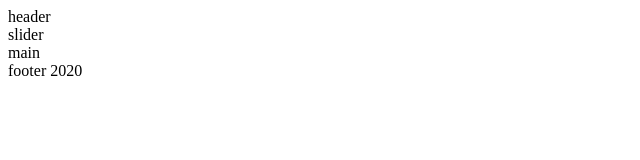
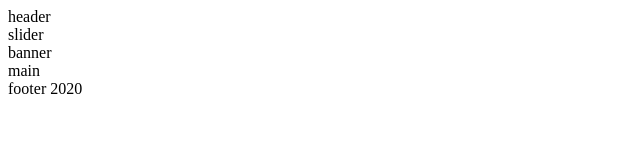
Before and after one commit to mhd-asd/1, a plain HTML site: page index.html in a window 1280 px wide. Shown: the whole page, without its empty margins (0-640 px from the left). Drawn offline with Linux system fonts and the light colour scheme.

Commit message:
banner added

```diff
--- a/index.html
+++ b/index.html
@@ -12,6 +12,9 @@
     <aside>
         slider
     </aside>
+    <div class="banner">
+        banner
+    </div>
     <main>
         main
     </main>
--- a/style.css
+++ b/style.css
@@ -13,3 +13,7 @@ footer{
     border: 5px solid #000;
 
 }
+
+.banner{
+    width: 100%;
+}
```
